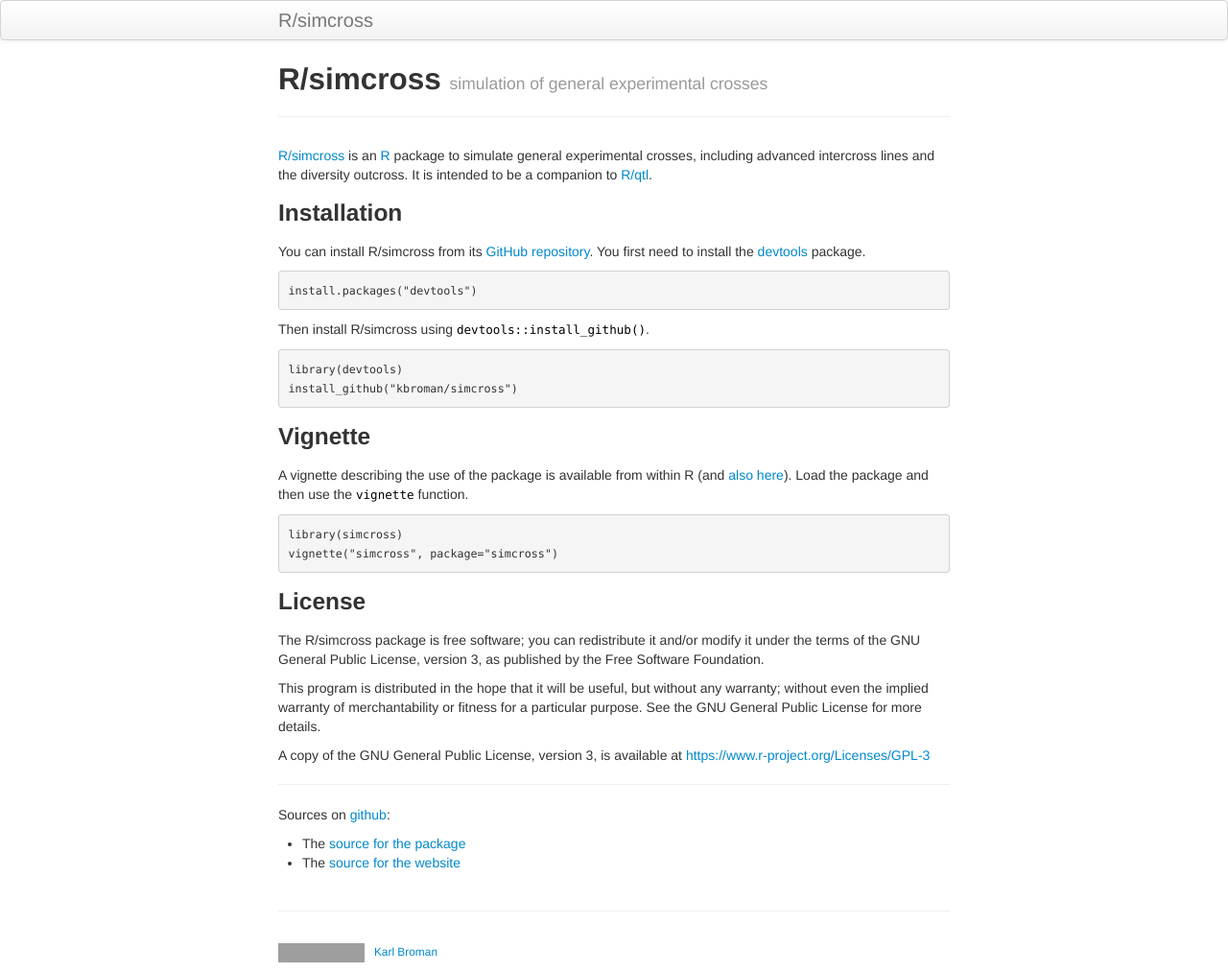
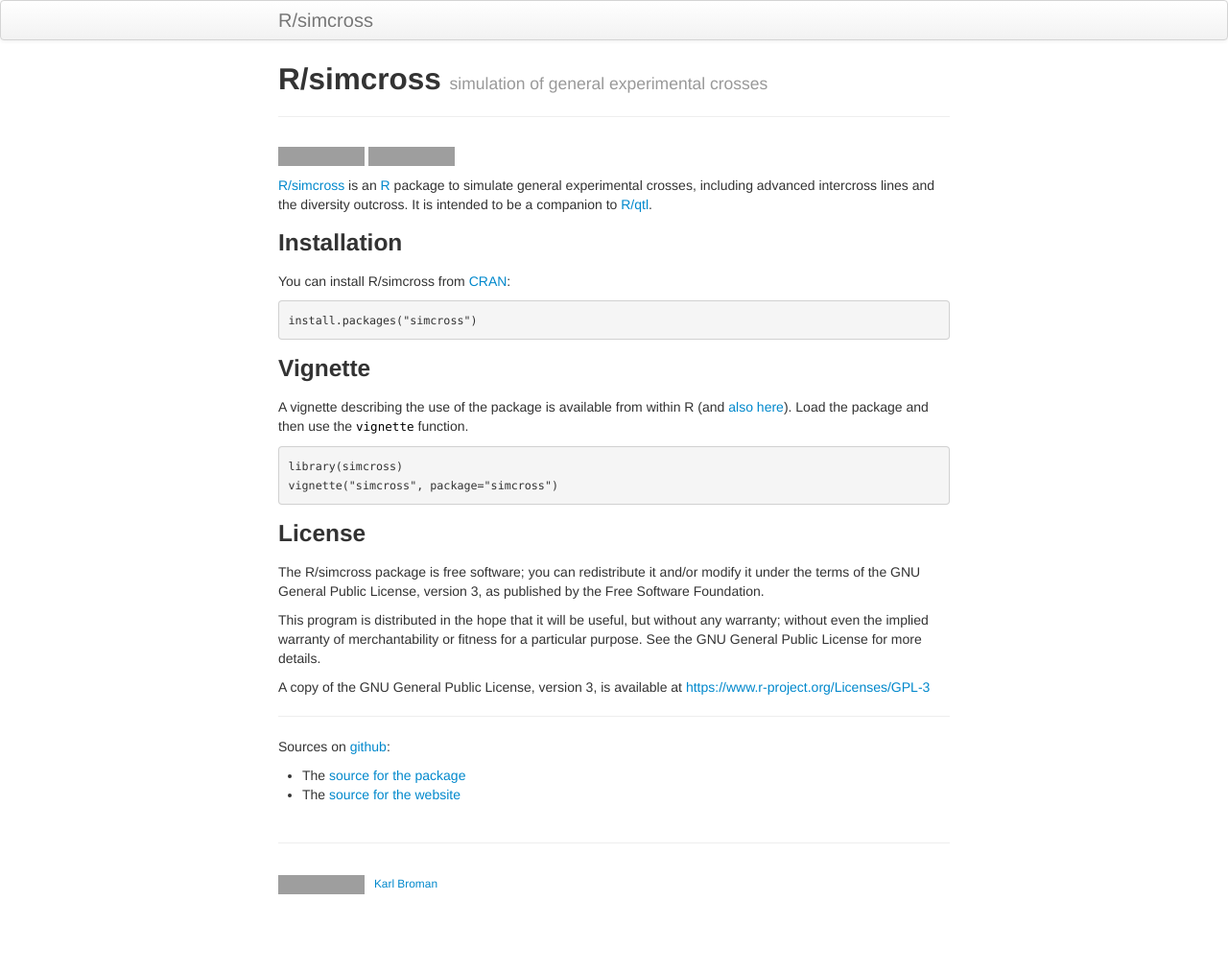
Before and after one commit to kbroman/simcross, a Jekyll site: the page built from index.md, in a window 1280 px wide. Shown: the whole page at 96% size. Built offline with Jekyll 4.4.1, drawn with Linux system fonts in a browser that asks for light colours; after the commit the page ends 942 px from its top, so only the background shows below that; grey boxes are pictures that could not be loaded.

Commit message:
Add badges to front page and README

````diff
--- a/index.md
+++ b/index.md
@@ -4,6 +4,9 @@
 tagline: simulation of general experimental crosses
 description: R/simcross is an R package to simulate general experimental crosses, including advanced intercross lines and the diversity outcross.
 ---
+
+[![Build Status](https://travis-ci.org/kbroman/simcross.svg?branch=master)](https://travis-ci.org/kbroman/simcross)
+[![CRAN_Status_Badge](https://www.r-pkg.org/badges/version/simcross)](https://cran.r-project.org/package=simcross)
 
 [R/simcross](https://github.com/kbroman/simcross) is an
 [R](https://www.r-project.org) package to simulate general experimental
@@ -12,16 +15,11 @@
 
 ### Installation
 
-You can install R/simcross from its
-[GitHub repository](https://github.com/kbroman/simcross). You first need to
-install the [devtools](https://github.com/hadley/devtools) package.
+You can install R/simcross from [CRAN](https://cran.r-project.org):
 
-    install.packages("devtools")
-
-Then install R/simcross using `devtools::install_github()`.
-
-    library(devtools)
-    install_github("kbroman/simcross")
+```r
+install.packages("simcross")
+```
 
 ### Vignette
 
````
Also changed, not shown: README.md.
